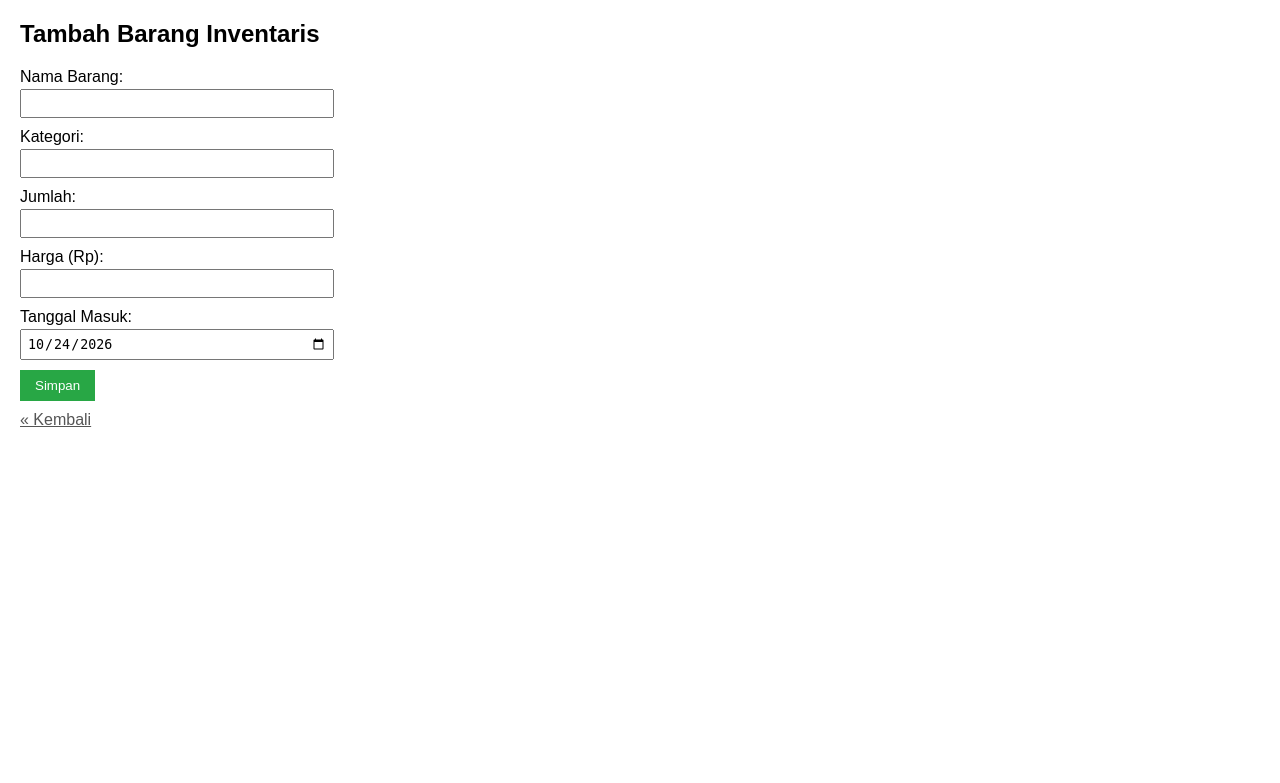
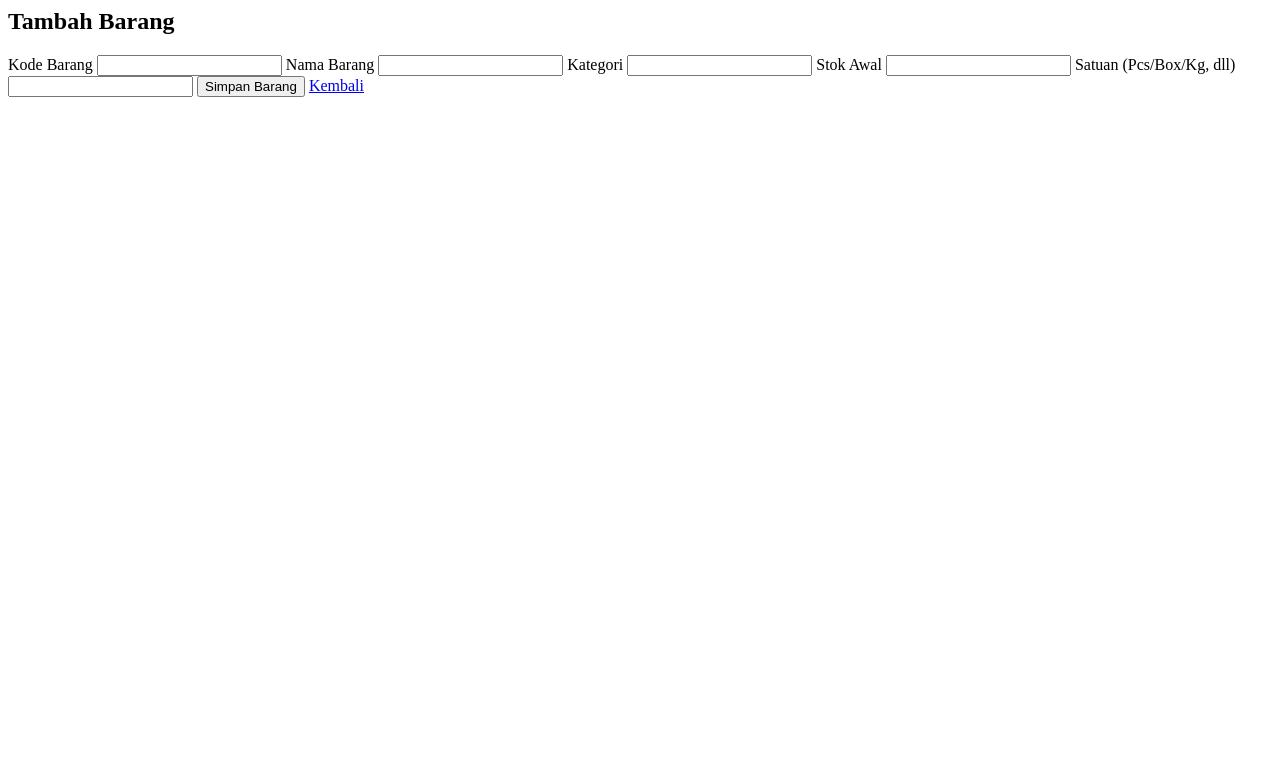
Before and after one commit to yuzrizal/UTS_PW, a PHP site: page /tambah.php in a window 1280 px wide. Shown: the top 783 px of the page. Run offline with PHP 8.4, Linux system fonts and the light colour scheme.

Commit message:
Update tambah.php

```diff
--- a/tambah.php
+++ b/tambah.php
@@ -1,65 +1,32 @@
 <?php
-include 'koneksi.php';
+if (isset($_POST['submit'])) {
+    $kode     = $_POST['kode_barang'];
+    $nama     = $_POST['nama_barang'];
+    $kategori = $_POST['kategori'];
+    $stok     = $_POST['stok'];
+    $satuan   = $_POST['satuan'];
 
-if ($_SERVER['REQUEST_METHOD'] == 'POST') {
-    $nama_barang   = $_POST['nama_barang'];
-    $kategori      = $_POST['kategori'];
-    $jumlah        = $_POST['jumlah'];
-    $harga         = $_POST['harga'];
-    $tanggal_masuk = $_POST['tanggal_masuk'];
+    $query = mysqli_query($koneksi, "INSERT INTO barang (kode_barang, nama_barang, kategori, stok, satuan) VALUES ('$kode', '$nama', '$kategori', '$stok', '$satuan')");
 
-    $stmt = $pdo->prepare("INSERT INTO barang (nama_barang, kategori, jumlah, harga, tanggal_masuk) VALUES (?, ?, ?, ?, ?)");
-    $stmt->execute([$nama_barang, $kategori, $jumlah, $harga, $tanggal_masuk]);
-
-    header("Location: index.php");
-    exit;
+    if ($query) {
+        echo "<script>alert('Data barang berhasil ditambahkan!');window.location='index.php?page=barang';</script>";
+    } else {
+        echo "<script>alert('Gagal menambah barang!');</script>";
+    }
 }
 ?>
-
-<!DOCTYPE html>
-<html lang="id">
-<head>
-    <meta charset="UTF-8">
-    <title>Tambah Barang</title>
-    <style>
-        body { font-family: Arial, sans-serif; margin: 20px; }
-        form { width: 300px; }
-        div { margin-bottom: 10px; }
-        label { display: block; margin-bottom: 3px; }
-        input[type="text"], input[type="number"], input[type="date"] { width: 100%; padding: 5px; }
-        button { padding: 8px 15px; background: #28a745; color: white; border: none; cursor: pointer; }
-        a { display: inline-block; margin-top: 10px; color: #555; }
-    </style>
-</head>
-<body>
-
-    <h2>Tambah Barang Inventaris</h2>
-
-    <form method="POST">
-        <div>
-            <label>Nama Barang:</label>
-            <input type="text" name="nama_barang" required>
-        </div>
-        <div>
-            <label>Kategori:</label>
-            <input type="text" name="kategori" required>
-        </div>
-        <div>
-            <label>Jumlah:</label>
-            <input type="number" name="jumlah" min="0" required>
-        </div>
-        <div>
-            <label>Harga (Rp):</label>
-            <input type="number" step="any" min="0" name="harga" required>
-        </div>
-        <div>
-            <label>Tanggal Masuk:</label>
-            <input type="date" name="tanggal_masuk" value="<?= date('Y-m-d'); ?>" required>
-        </div>
-        <button type="submit">Simpan</button>
-    </form>
-
-    <a href="index.php">&laquo; Kembali</a>
-
-</body>
-</html>
+<h2>Tambah Barang</h2>
+<form action="" method="POST">
+    <label>Kode Barang</label>
+    <input type="text" name="kode_barang" required>
+    <label>Nama Barang</label>
+    <input type="text" name="nama_barang" required>
+    <label>Kategori</label>
+    <input type="text" name="kategori" required>
+    <label>Stok Awal</label>
+    <input type="number" name="stok" required>
+    <label>Satuan (Pcs/Box/Kg, dll)</label>
+    <input type="text" name="satuan" required>
+    <button type="submit" name="submit" class="btn btn-success">Simpan Barang</button>
+    <a href="index.php?page=barang" class="btn btn-primary">Kembali</a>
+</form>
```
